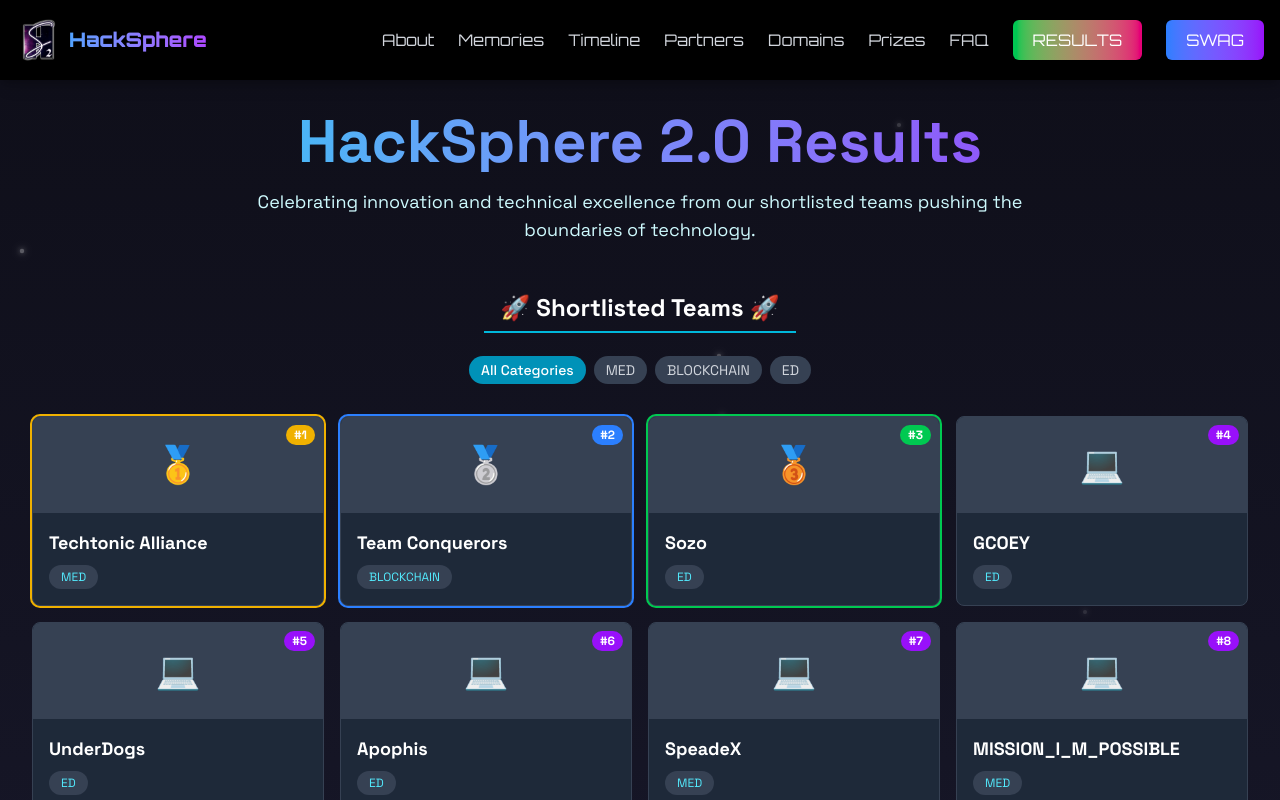
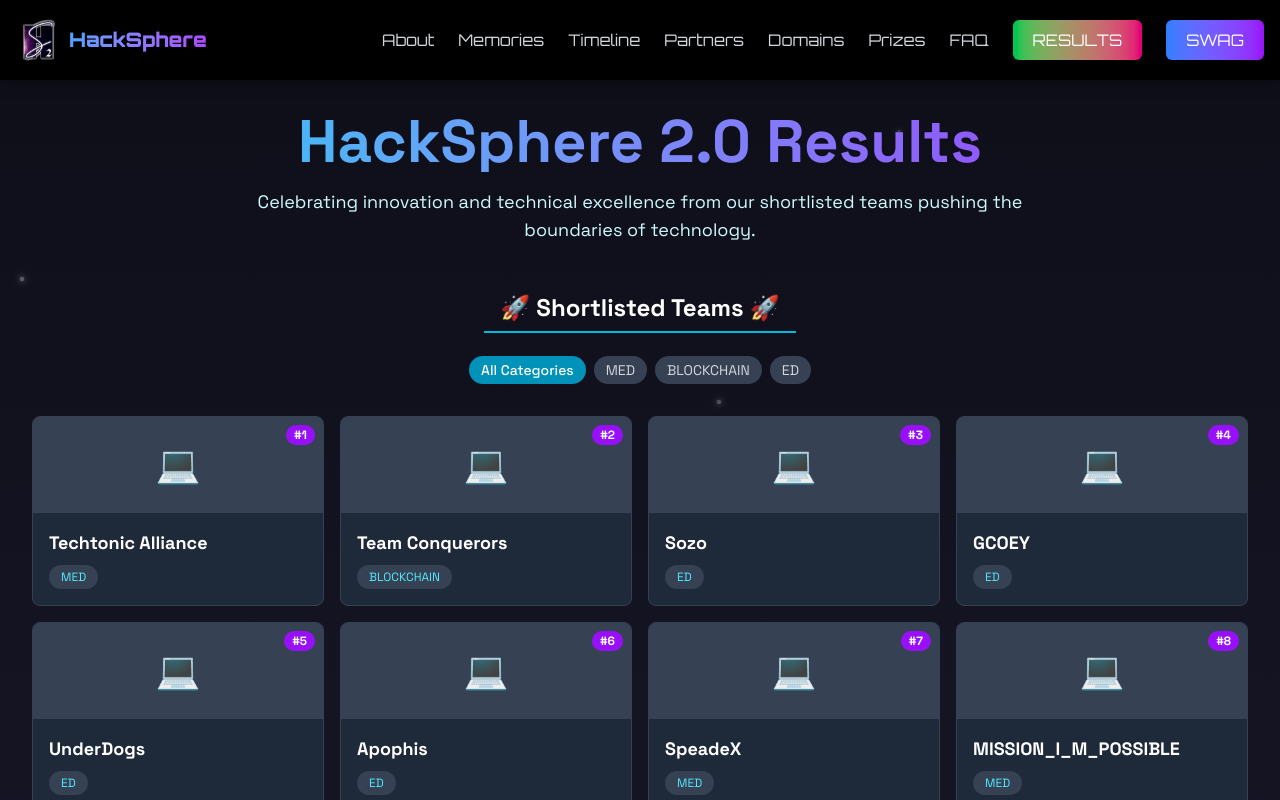
Before and after one commit to Xyncross1111/hacksphere-2, a Next.js app: page /result in a window 1280 px wide. Built offline with nearby package versions, Linux system fonts and the light colour scheme.

Commit message:
update: results

```diff
--- a/src/app/result/page.tsx
+++ b/src/app/result/page.tsx
@@ -23,8 +23,16 @@ const hackathonEntries = [
     { id: 17, team: "Runtime Terrors", position: 17, category: "MED" },
     { id: 18, team: "DevPair", position: 18, category: "MED" },
     { id: 19, team: "SymbiSparkk", position: 19, category: "ED" },
-    { id: 20, team: "Undefined", position: 20, category: "MED" }
+    { id: 20, team: "Undefined", position: 20, category: "MED" },
+    { id: 21, team: "IlI_Stellar.Squad_IlI", position: 21, category: "ED" },
+    { id: 22, team: "Team Glycon", position: 22, category: "ED" },
+    { id: 23, team: "404 Brain Not Found", position: 23, category: "MED" },
+    { id: 24, team: "The Beginners 2.0", position: 24, category: "BLOCKCHAIN" },
+    { id: 25, team: "Full Stack Force", position: 25, category: "MED" },
+    { id: 26, team: "404_forbidden", position: 26, category: "BLOCKCHAIN" },
+    { id: 27, team: "Hackoholics", position: 27, category: "MED" }
 ];
+
 
 const rejectedTeams = [
     "Legions",
@@ -240,7 +248,7 @@ function App() {
         : hackathonEntries.filter(entry => entry.category === activeCategory);
 
     // Handle category change with explicit function
-    const handleCategoryChange = (category : string) => {
+    const handleCategoryChange = (category: string) => {
         console.log('Setting category to:', category);
         setActiveCategory(category);
     };
@@ -295,11 +303,10 @@ function App() {
                                 onClick={() => handleCategoryChange(category)}
                                 type="button"
                                 aria-pressed={activeCategory === category}
-                                className={`px-3 py-1 rounded-full text-sm transition-all duration-200 relative z-20 cursor-pointer ${
-                                    activeCategory === category
+                                className={`px-3 py-1 rounded-full text-sm transition-all duration-200 relative z-20 cursor-pointer ${activeCategory === category
                                         ? 'bg-cyan-600 text-white font-medium'
                                         : 'bg-gray-700 hover:bg-gray-600 text-gray-300'
-                                }`}
+                                    }`}
                             >
                                 {category === 'all' ? 'All Categories' : category}
                             </button>
@@ -308,26 +315,18 @@ function App() {
 
                     <div className="grid grid-cols-1 sm:grid-cols-2 lg:grid-cols-3 xl:grid-cols-4 gap-4">
                         {filteredEntries.map(entry => (
+
                             <div
                                 key={entry.id}
-                                className={`bg-gray-800 border border-gray-700 rounded-lg overflow-hidden transition-all duration-300 ${entry.position <= 3 ? `ring-2 ${entry.position === 1 ? 'ring-yellow-500' :
-                                    entry.position === 2 ? 'ring-blue-500' :
-                                        'ring-green-500'
-                                    }` : 'hover:border-cyan-700'
-                                    }`}
+                                className="bg-gray-800 border border-gray-700 rounded-lg overflow-hidden transition-all duration-300 hover:border-cyan-700"
                             >
                                 <div className="h-24 bg-gray-700 relative overflow-hidden">
                                     <div className="absolute inset-0 flex items-center justify-center text-4xl">
-                                        {entry.position <= 3 ? ['🥇', '🥈', '🥉'][entry.position - 1] : '💻'}
+                                        💻
                                     </div>
-                                    {entry.position <= 10 && (
-                                        <div className={`absolute top-2 right-2 rounded-full px-2 py-0.5 text-xs font-bold ${entry.position <= 3
-                                            ? ['bg-yellow-500', 'bg-blue-500', 'bg-green-500'][entry.position - 1]
-                                            : 'bg-purple-600'
-                                            }`}>
-                                            #{entry.position}
-                                        </div>
-                                    )}
+                                    <div className="absolute top-2 right-2 rounded-full px-2 py-0.5 text-xs font-bold bg-purple-600">
+                                        #{entry.position}
+                                    </div>
                                 </div>
                                 <div className="p-4">
                                     <h3 className="font-bold mb-2 text-lg">{entry.team}</h3>
@@ -335,14 +334,45 @@ function App() {
                                         <span className="inline-block text-xs bg-gray-700 text-cyan-300 rounded-full px-3 py-1">
                                             {entry.category}
                                         </span>
-                                        {entry.position > 10 && (
-                                            <span className="text-xs text-gray-400">
-                                                #{entry.position}
-                                            </span>
-                                        )}
                                     </div>
                                 </div>
                             </div>
+                            // <div
+                            //     key={entry.id}
+                            //     className={`bg-gray-800 border border-gray-700 rounded-lg overflow-hidden transition-all duration-300 ${entry.position <= 3 ? `ring-2 ${entry.position === 1 ? 'ring-yellow-500' :
+                            //         entry.position === 2 ? 'ring-blue-500' :
+                            //             'ring-green-500'
+                            //         }` : 'hover:border-cyan-700'
+                            //         }`}
+                            // >
+                            //     <div className="h-24 bg-gray-700 relative overflow-hidden">
+                            //         <div className="absolute inset-0 flex items-center justify-center text-4xl">
+
+                            //             {entry.position <= 3 ? ['🥇', '🥈', '🥉'][entry.position - 1] : '💻'}
+                            //         </div>
+                            //         {entry.position <= 10 && (
+                            //             <div className={`absolute top-2 right-2 rounded-full px-2 py-0.5 text-xs font-bold ${entry.position <= 3
+                            //                 ? ['bg-yellow-500', 'bg-blue-500', 'bg-green-500'][entry.position - 1]
+                            //                 : 'bg-purple-600'
+                            //                 }`}>
+                            //                 #{entry.position}
+                            //             </div>
+                            //         )}
+                            //     </div>
+                            //     <div className="p-4">
+                            //         <h3 className="font-bold mb-2 text-lg">{entry.team}</h3>
+                            //         <div className="flex justify-between items-center">
+                            //             <span className="inline-block text-xs bg-gray-700 text-cyan-300 rounded-full px-3 py-1">
+                            //                 {entry.category}
+                            //             </span>
+                            //             {entry.position > 10 && (
+                            //                 <span className="text-xs text-gray-400">
+                            //                     #{entry.position}
+                            //                 </span>
+                            //             )}
+                            //         </div>
+                            //     </div>
+                            // </div>
                         ))}
                     </div>
                 </div>
```
